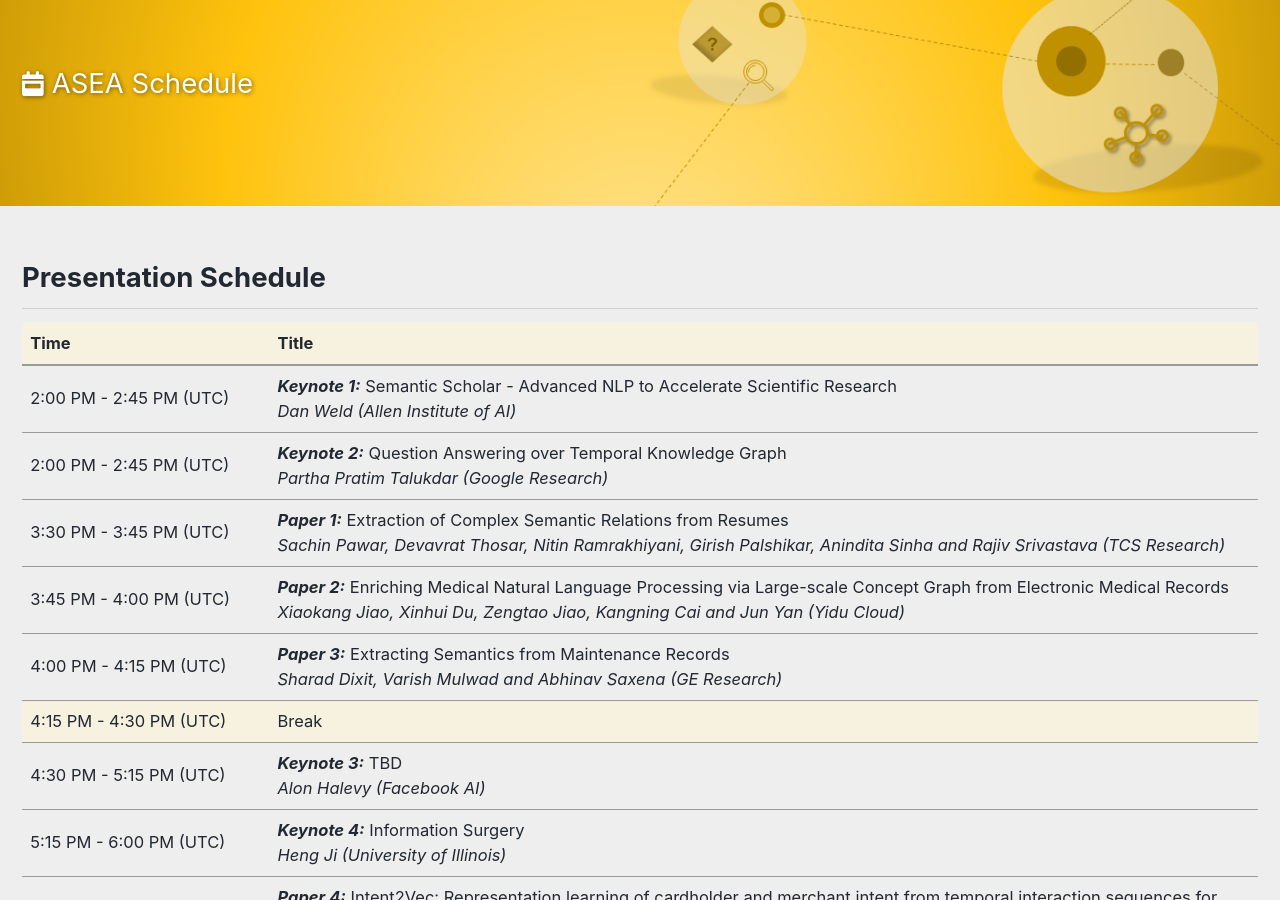
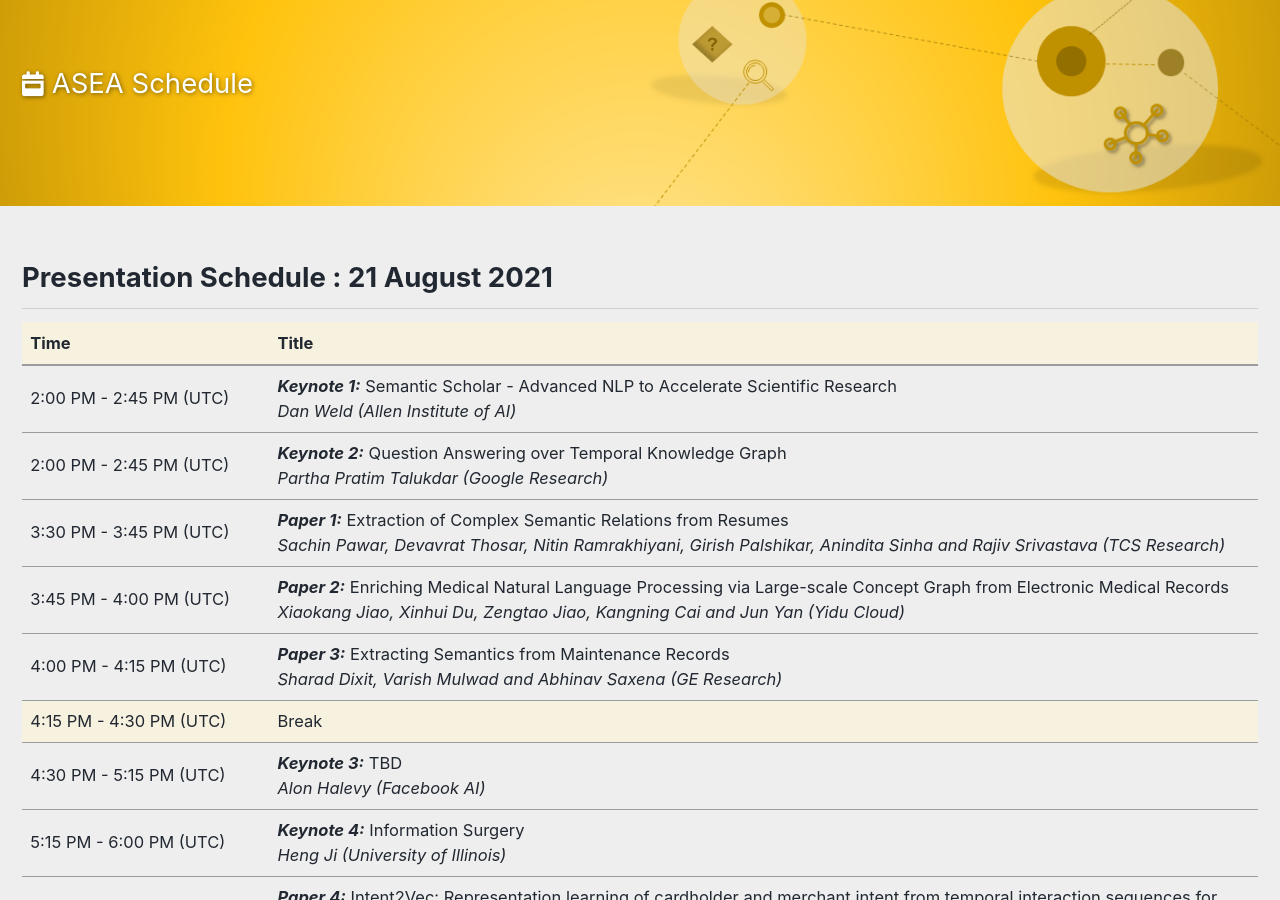
Before and after one commit to asea2021/ijcai-asea2021, a Jekyll site: the page built from _pages/schedule.md, in a window 1280 px wide and 900 px high, scrolled down 322 px. Built offline with Jekyll 4.4.1, drawn with Linux system fonts in a browser that asks for light colours; cached includes are drawn as plain includes.

Commit message:
Schedule

```diff
--- a/_pages/schedule.md
+++ b/_pages/schedule.md
@@ -7,7 +7,7 @@ header:
   #caption: 'Photo by <a href="me">me</a> on <a href="me">me</a>'
 excerpt: '<br/><span class="fa fa-calendar-week" style="margin-right:8px; font-size: 90%;"></span>ASEA Schedule<br/>'
 ---
-<h2>Presentation Schedule</h2>
+<h2>Presentation Schedule : 21 August 2021</h2>
 <center>
 <table>
 	<colgroup>
```
